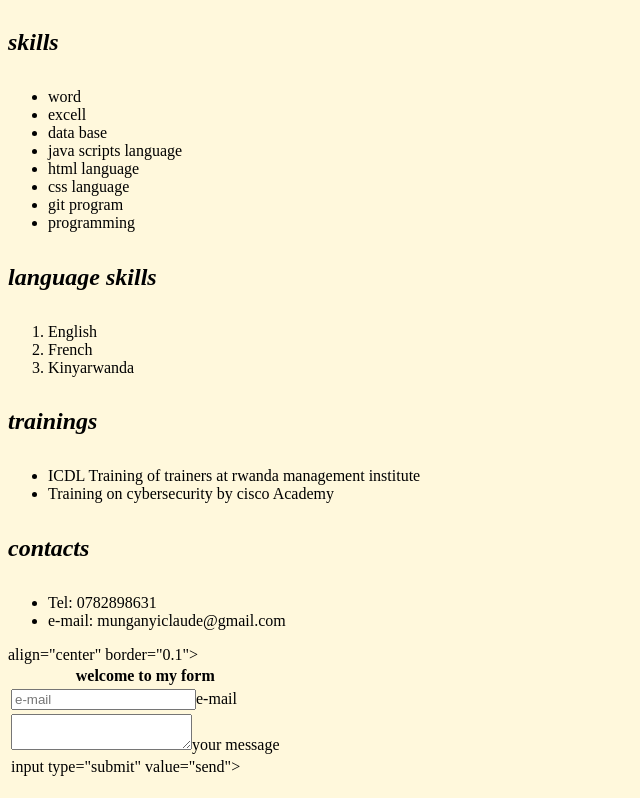
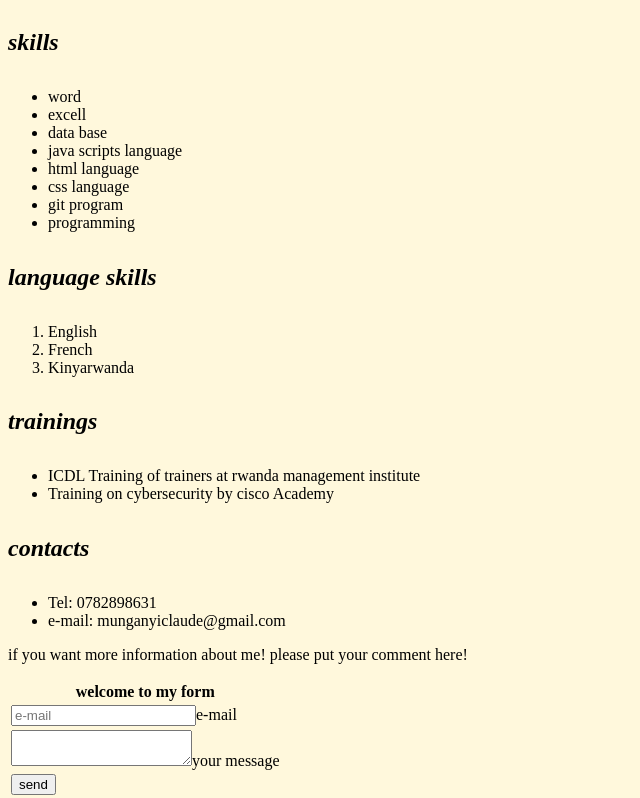
Before and after one commit to munganyinkaclaudette/porfolio, a plain HTML site: page index.html in a window 1280 px wide. Shown: the part 1491-2289 px from the top of the page, without its empty margins (0-640 px from the left). Drawn offline with Linux system fonts and the light colour scheme.

Commit message:
add change into index.html

```diff
--- a/index.html
+++ b/index.html
@@ -71,12 +71,13 @@
                                        <li> Tel: 0782898631</li>
                                        <li> e-mail: munganyiclaude@gmail.com</li>
                                    </ul>
+                                   <p> if you want more information about me! please put your comment here!</p>
                                    <form>
-                                       <table> align="center" border="0.1">
+                                       <table align="left" border="0.1">
                                            <tr><th colspan="2">welcome to my form </th></tr>
                                            <tr><td><input type="text" name="e-mail" placeholder="e-mail">e-mail</td></tr>
                                            <tr><td><textarea></textarea>your message</td></tr>
-                                           <tr><td>input type="submit" value="send"></td></tr>
+                                           <tr><td><input type="submit" value="send"></td></tr>
                                        </table>
                                    </form>
 
```
